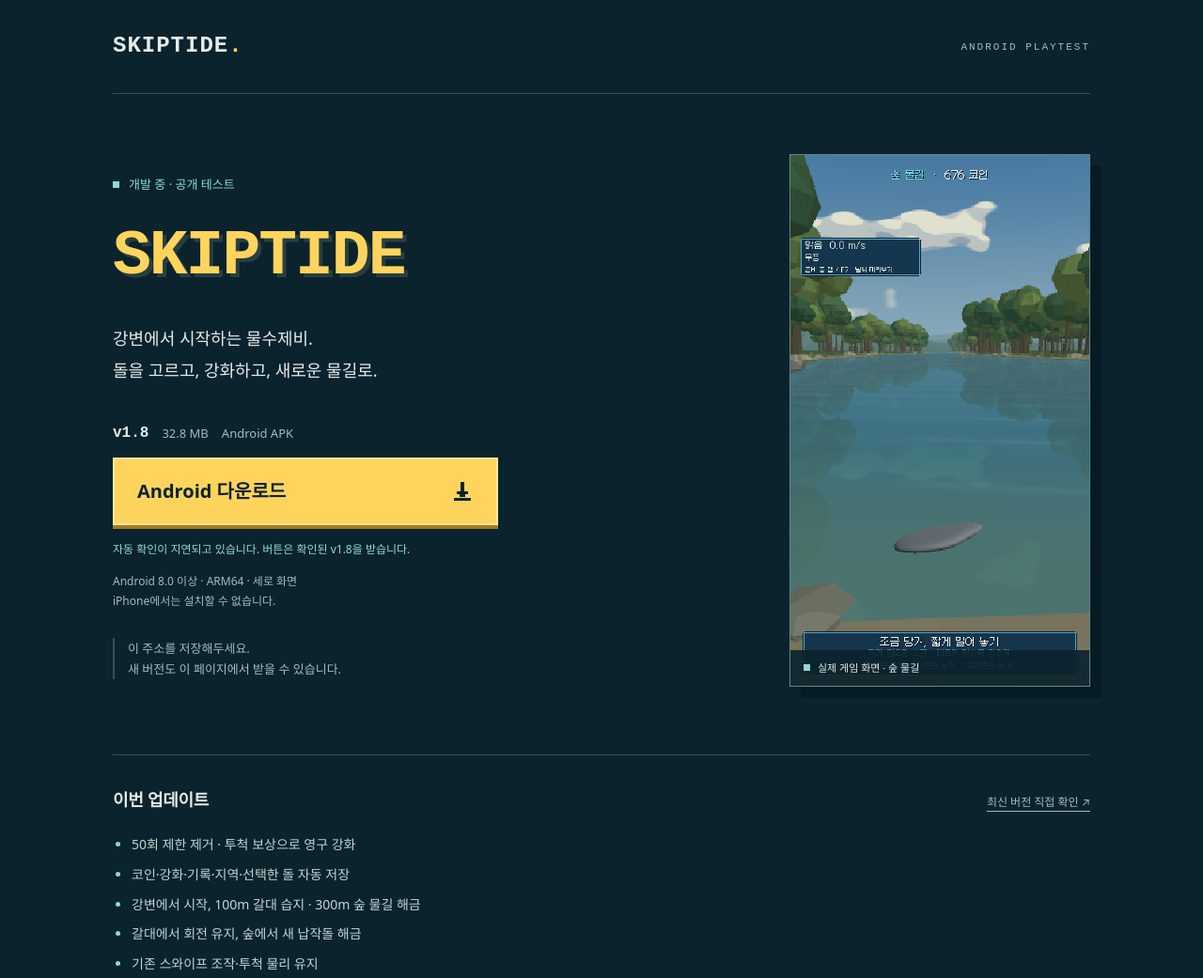
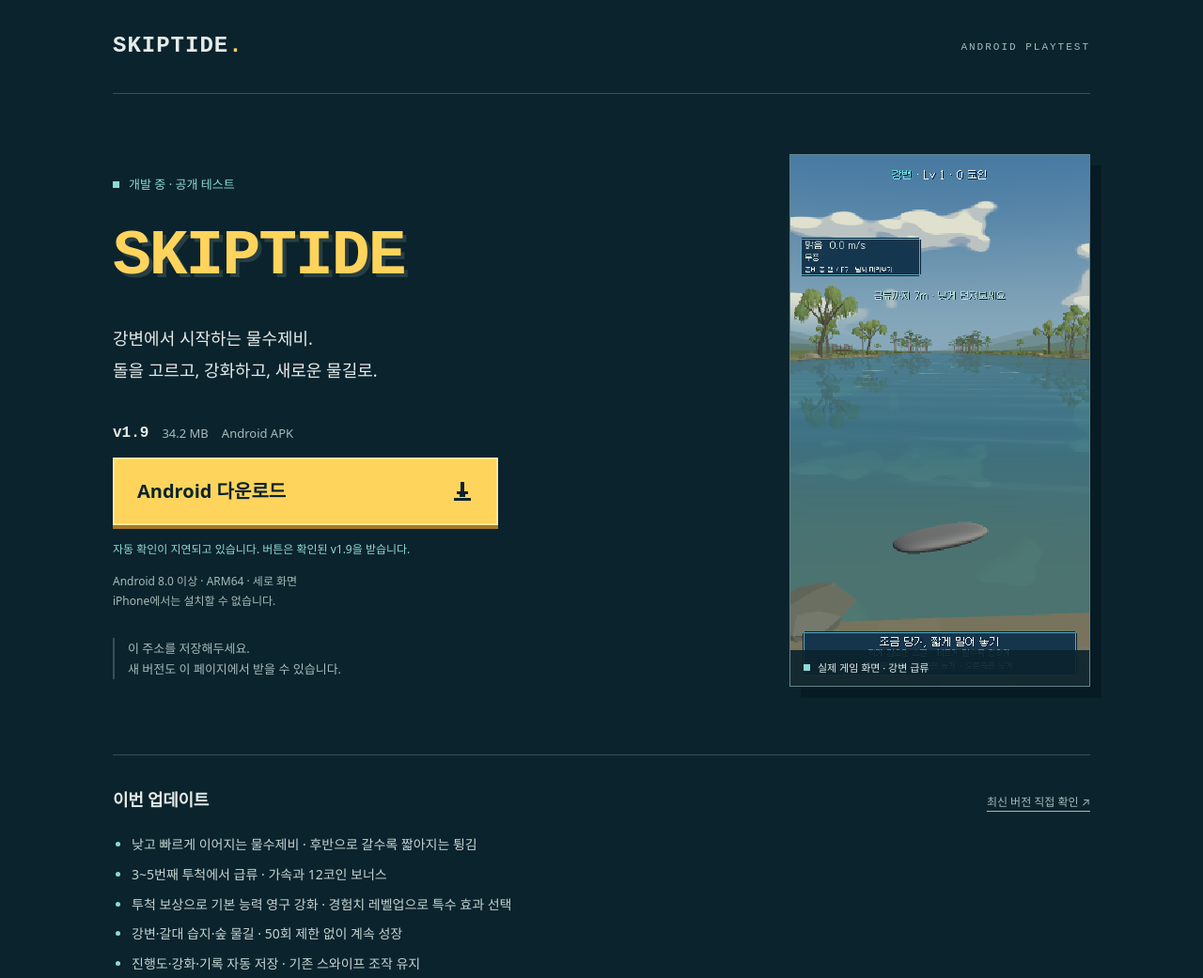
Before and after one commit to gdjadenchoi/skiptide-downloads, a plain HTML site: page index.html in a window 1280 px wide. Shown: the top 1041 px of the page at 94% size. Drawn offline with Linux system fonts and the light colour scheme; no server answers; a web font is replaced by a local one.

Commit message:
Publish 1.9 current and progression playtest download

```diff
--- a/app.js
+++ b/app.js
@@ -35,7 +35,7 @@
       list.append(item);
     }
   } catch {
-    statusLine.textContent = '자동 확인이 지연되고 있습니다. 버튼은 확인된 v1.8을 받습니다.';
+    statusLine.textContent = '자동 확인이 지연되고 있습니다. 버튼은 확인된 v1.9을 받습니다.';
     document.getElementById('release').href = repository + '/releases';
     document.getElementById('release').textContent = '최신 버전 직접 확인 ↗';
   }
--- a/index.html
+++ b/index.html
@@ -19,18 +19,18 @@
         <h1 id="title">SKIPTIDE</h1>
         <p class="description">강변에서 시작하는 물수제비.<br>돌을 고르고, 강화하고, 새로운 물길로.</p>
         <div class="download-area">
-          <p class="version"><strong id="version">v1.8</strong><span id="size">32.8 MB</span><span>Android APK</span></p>
-          <a id="download" class="download" href="https://github.com/gdjadenchoi/skiptide-downloads/releases/download/v1.8-playtest/SKIPTIDE.apk"><span>Android 다운로드</span><svg width="24" height="24" viewBox="0 0 24 24" fill="currentColor" aria-hidden="true"><path d="M10 2h4v10h4v3h-3v3H9v-3H6v-3h4zM3 19h18v3H3z"/></svg></a>
+          <p class="version"><strong id="version">v1.9</strong><span id="size">34.2 MB</span><span>Android APK</span></p>
+          <a id="download" class="download" href="https://github.com/gdjadenchoi/skiptide-downloads/releases/download/v1.9-playtest/SKIPTIDE.apk"><span>Android 다운로드</span><svg width="24" height="24" viewBox="0 0 24 24" fill="currentColor" aria-hidden="true"><path d="M10 2h4v10h4v3h-3v3H9v-3H6v-3h4zM3 19h18v3H3z"/></svg></a>
           <p id="status" class="status" role="status">최신 버전을 확인하고 있습니다.</p>
           <p class="device-note">Android 8.0 이상 · ARM64 · 세로 화면<br>iPhone에서는 설치할 수 없습니다.</p>
         </div>
         <p class="bookmark">이 주소를 저장해두세요.<br>새 버전도 이 페이지에서 받을 수 있습니다.</p>
       </div>
-      <figure class="preview"><img src="assets/forest.png" width="720" height="1280" alt="나무와 물에 비친 숲 사이로 돌을 던지는 SKIPTIDE 실제 게임 화면"><figcaption><span class="signal" aria-hidden="true"></span> 실제 게임 화면 · 숲 물길</figcaption></figure>
+      <figure class="preview"><img src="assets/current-1.9.png" width="720" height="1280" alt="강변 앞쪽 급류를 향해 돌을 준비하는 SKIPTIDE 실제 게임 화면"><figcaption><span class="signal" aria-hidden="true"></span> 실제 게임 화면 · 강변 급류</figcaption></figure>
     </section>
     <section class="updates" aria-labelledby="updates-title">
-      <div class="section-heading"><h2 id="updates-title">이번 업데이트</h2><a id="release" href="https://github.com/gdjadenchoi/skiptide-downloads/releases/tag/v1.8-playtest">자세히 보기 ↗</a></div>
-      <ul id="changes"><li>50회 제한 제거 · 투척 보상으로 영구 강화</li><li>코인·강화·기록·지역·선택한 돌 자동 저장</li><li>강변에서 시작, 100m 갈대 습지 · 300m 숲 물길 해금</li><li>갈대에서 회전 유지, 숲에서 새 납작돌 해금</li><li>기존 스와이프 조작·투척 물리 유지</li></ul>
+      <div class="section-heading"><h2 id="updates-title">이번 업데이트</h2><a id="release" href="https://github.com/gdjadenchoi/skiptide-downloads/releases/tag/v1.9-playtest">자세히 보기 ↗</a></div>
+      <ul id="changes"><li>낮고 빠르게 이어지는 물수제비 · 후반으로 갈수록 짧아지는 튕김</li><li>3~5번째 투척에서 급류 · 가속과 12코인 보너스</li><li>투척 보상으로 기본 능력 영구 강화 · 경험치 레벨업으로 특수 효과 선택</li><li>강변·갈대 습지·숲 물길 · 50회 제한 없이 계속 성장</li><li>진행도·강화·기록 자동 저장 · 기존 스와이프 조작 유지</li></ul>
     </section>
     <section class="install" aria-labelledby="install-title">
       <h2 id="install-title">설치 안내</h2>
```
Also changed, not shown: assets/current-1.9.png (added).
